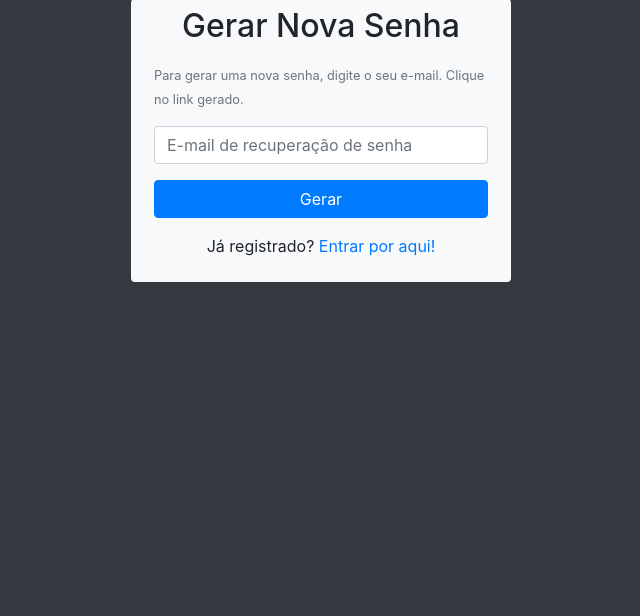
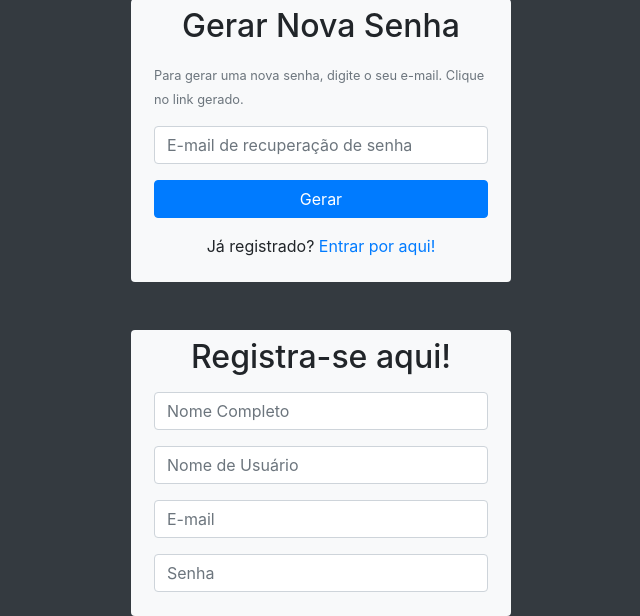
Before and after one commit to Igor-Patrick/login, a PHP site: page /login/ in a window 1280 px wide. Shown: the part 451-1067 px from the top of the page, without its empty margins (319-959 px from the left). Before the commit the page ends 733 px from the top, so only its background shows below. Run offline with PHP 8.4, Linux system fonts and the light colour scheme.

Commit message:
Salvar........
Garantir

```diff
--- a/index.php
+++ b/index.php
@@ -86,13 +86,11 @@ Abra a URL http://localhost/login no navegador -->
                     </div>
 
                     <div class="form-group">
-                        <input type="email" name="emailGerarSenha" id="emailGerarSenha" class="form-control"
-                        placeholder="E-mail de recuperação de senha">
+                        <input type="email" name="emailGerarSenha" id="emailGerarSenha" class="form-control" placeholder="E-mail de recuperação de senha">
                     </div>
 
                     <div class="form-group">
-                        <input type="submit" value="Gerar" name="btnGerar" id="btnGerar"
-                        class="btn btn-primary btn-block">
+                        <input type="submit" value="Gerar" name="btnGerar" id="btnGerar" class="btn btn-primary btn-block">
                     </div>
 
                     <div class="form-group">
@@ -111,6 +109,38 @@ Abra a URL http://localhost/login no navegador -->
 
         </section>
         <!-- Final da Seção de Novo Usuário -->
+        <!-- Início do formulário de cadastro de novos usuários -->
+        <section class="row mt-5">
+            <div class="col-lg-4 offset-lg-4 bg-light rounded" id="caixaRegistro">
+                <h2 class="text-center mt-2">
+                    Registra-se aqui!
+                </h2>
+                <form action="#" method="post" class="p-2" id="formRegistro">
+
+                    <div class="form-group">
+                        <input type="text" name="nomeCompleto" id="nomeCompleto" class="form-control"
+                        placeholder="Nome Completo">
+                    </div>
+
+                    <div class="form-group">
+                        <input type="text" name="nomeUsuario" id="nomeUsuario" class="form-control"
+                        placeholder="Nome de Usuário">
+                    </div>
+
+                    <div class="form-group">
+                        <input type="email" name="emailUsuario" id="emailUsuario" class="form-control"
+                        placeholder="E-mail">
+                    </div>
+
+                    <div class="form-group">
+                        <input type="password" name="senhaUsuario" id="senhaUsuario" class="form-control"
+                        placeholder="Senha">
+                    </div>
+
+                </form>
+            </div>
+        </section>
+        <!-- Final do formulário de cadastro de novos usuários -->
     </main>
 
     <!-- Optional JavaScript -->
```
